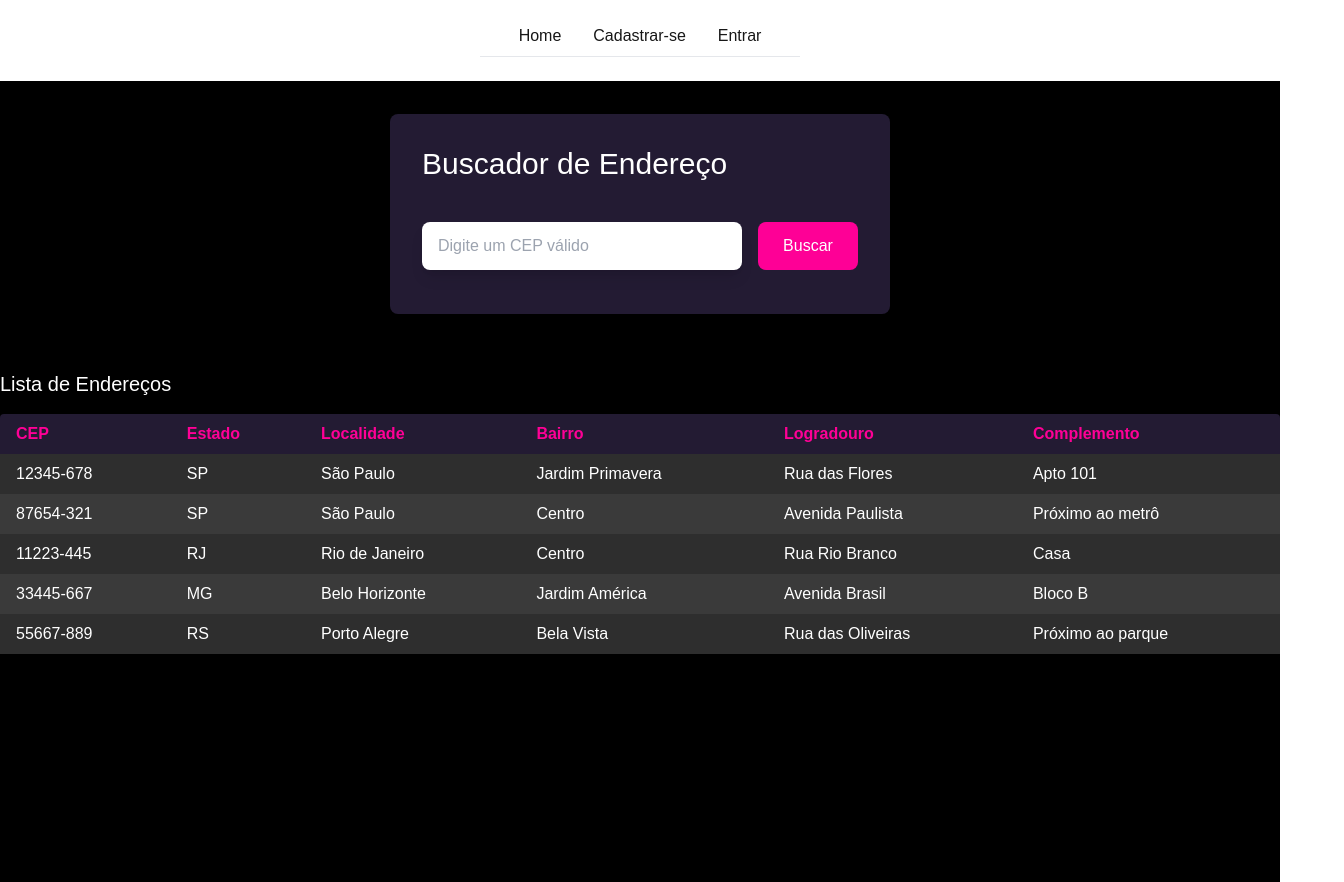
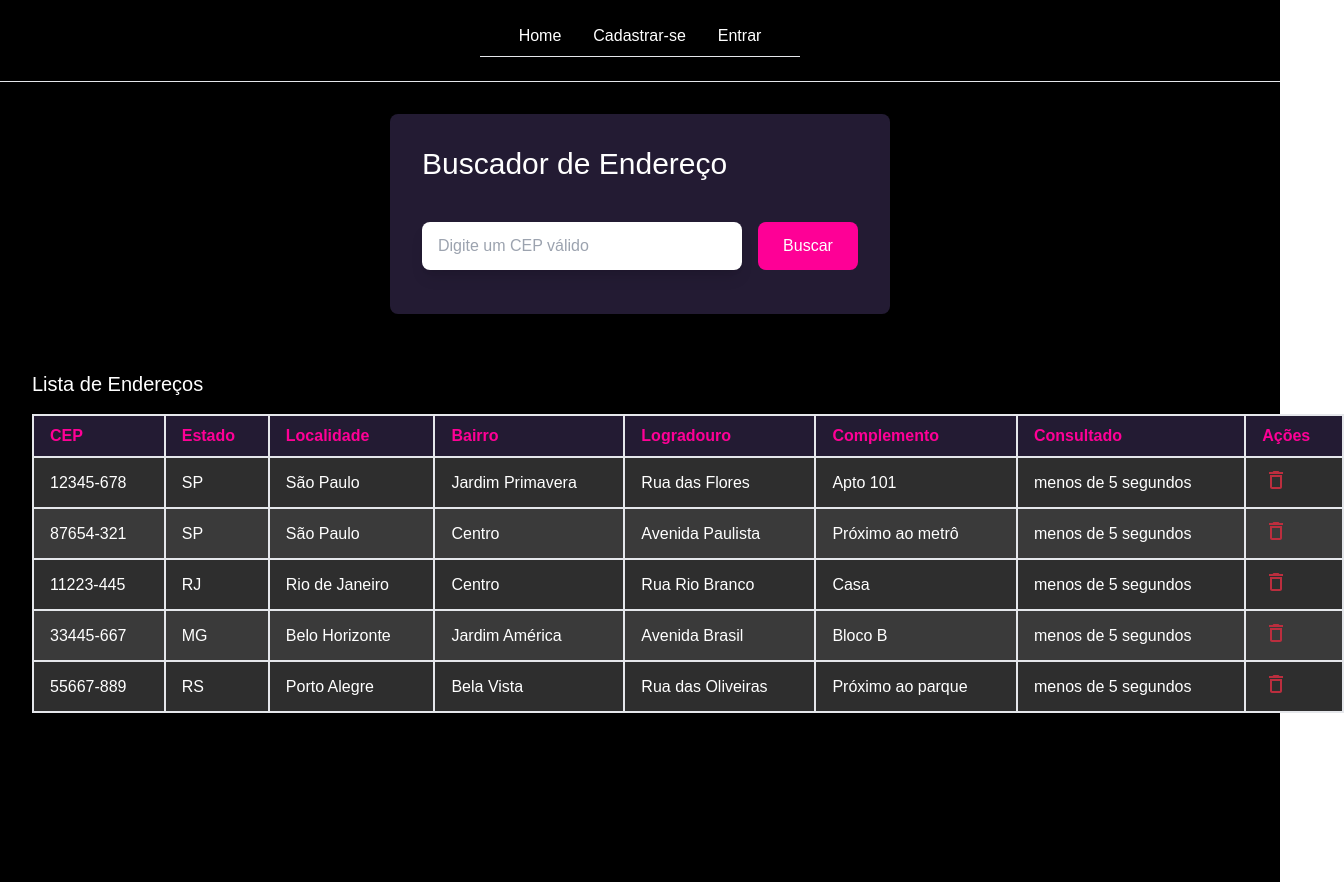
Before and after one commit to CatarinaGuima/SOFTEX-FAP-PROJETO-CEP, a Next.js app: page / in a window 1280 px wide. Shown: the whole page, 1344 px wide, since content can reach past the window. Built offline with nearby package versions, Linux system fonts and the light colour scheme.

Commit message:
feat: adiciona a ação de deletar o item da tabela

```diff
--- a/package.json
+++ b/package.json
@@ -9,10 +9,11 @@
     "lint": "next lint"
   },
   "dependencies": {
+    "date-fns": "^4.1.0",
     "next": "15.0.2",
     "react": "19.0.0-rc-02c0e824-20241028",
     "react-dom": "19.0.0-rc-02c0e824-20241028",
-    "react-loader-spinner": "^6.1.6",
+    "react-icons": "^5.3.0",
     "uuid": "^11.0.2"
   },
   "devDependencies": {
--- a/src/app/page.tsx
+++ b/src/app/page.tsx
@@ -3,7 +3,10 @@ import { getAddress } from "../../get-address";
 import { NavBar } from "../components/header";
 import { useState } from "react";
 import { v4 as randomUUID } from "uuid";
-import { TailSpin } from "react-loader-spinner";
+import { FiLoader } from "react-icons/fi";
+import { formatDistanceToNow } from "date-fns";
+import { ptBR } from "date-fns/locale";
+import { MdOutlineDelete } from "react-icons/md";
 
 interface Address {
   id: string;
@@ -11,8 +14,9 @@ interface Address {
   bairro: string;
   cep: string;
   complemento: string;
-  estado: string;
+  uf: string;
   localidade: string;
+  consultedAt: Date;
 }
 
 export default function Home() {
@@ -25,8 +29,9 @@ export default function Home() {
       bairro: "Jardim Primavera",
       cep: "12345-678",
       complemento: "Apto 101",
-      estado: "SP",
+      uf: "SP",
       localidade: "São Paulo",
+      consultedAt: new Date(),
     },
     {
       id: randomUUID(),
@@ -34,8 +39,9 @@ export default function Home() {
       bairro: "Centro",
       cep: "87654-321",
       complemento: "Próximo ao metrô",
-      estado: "SP",
+      uf: "SP",
       localidade: "São Paulo",
+      consultedAt: new Date(),
     },
     {
       id: randomUUID(),
@@ -43,8 +49,9 @@ export default function Home() {
       bairro: "Centro",
       cep: "11223-445",
       complemento: "Casa",
-      estado: "RJ",
+      uf: "RJ",
       localidade: "Rio de Janeiro",
+      consultedAt: new Date(),
     },
     {
       id: randomUUID(),
@@ -52,8 +59,9 @@ export default function Home() {
       bairro: "Jardim América",
       cep: "33445-667",
       complemento: "Bloco B",
-      estado: "MG",
+      uf: "MG",
       localidade: "Belo Horizonte",
+      consultedAt: new Date(),
     },
     {
       id: randomUUID(),
@@ -61,10 +69,20 @@ export default function Home() {
       bairro: "Bela Vista",
       cep: "55667-889",
       complemento: "Próximo ao parque",
-      estado: "RS",
+      uf: "RS",
       localidade: "Porto Alegre",
+      consultedAt: new Date(),
     },
   ]);
+
+  function formatDate(date: Date) {
+    const result = formatDistanceToNow(new Date(date), {
+      includeSeconds: true,
+      locale: ptBR,
+    });
+    return result;
+  }
+
   const [loading, setLoading] = useState(false);
   const [textValue, setTextValue] = useState("");
 
@@ -72,9 +90,14 @@ export default function Home() {
     setLoading(true);
     try {
       const result = await getAddress(textValue);
+      if (result?.erro === "true") {
+        alert("CEP inválido.");
+        return;
+      }
 
-      const newAddress = {
+      const newAddress: Address = {
         id: randomUUID(),
+        consultedAt: new Date(),
         ...result,
       };
 
@@ -90,10 +113,14 @@ export default function Home() {
     }
   }
 
+  const handleDeleteAddress = (id: string) => {
+    setAddressList(addressList.filter((address) => address.id !== id));
+  };
+
   return (
-    <>
+    <div className="bg-[#000000] text-white">
       <NavBar />
-      <div className="bg-[#000000] text-white flex flex-col justify-center items-center">
+      <div className="flex flex-col justify-center items-center">
         <main className="flex flex-col gap-8 h-screen ">
           <section className="self-center p-8 mt-8 bg-[#231B33] rounded-lg w-[500px] h-[200px]">
             <h1 className="text-3xl mb-8">Buscador de Endereço</h1>
@@ -118,16 +145,7 @@ export default function Home() {
                 >
                   {loading ? (
                     <div className="flex justify-center items-center">
-                      <TailSpin
-                        visible={true}
-                        height="25"
-                        width="25"
-                        color="#ffffff"
-                        ariaLabel="tail-spin-loading"
-                        radius="1"
-                        wrapperStyle={{}}
-                        wrapperClass=""
-                      />
+                      <FiLoader />
                     </div>
                   ) : (
                     "Buscar"
@@ -138,30 +156,41 @@ export default function Home() {
             </div>
           </section>
 
-          <section className="mt-6 w-[80rem]">
-            <h2 className="text-xl mb-4">Lista de Endereços</h2>
-            <table className="min-w-full bg-[#231B33] text-white rounded">
+          <section className="mt-6 w-[82rem]">
+            <h2 className="text-xl mb-4 mx-12">Lista de Endereços</h2>
+            <table className="table-auto [&>*>*>*]:border-2 min-w-full bg-[#231B33] text-white rounded mx-12 mb-10">
               <thead>
-                <tr>
-                <th className="py-2 px-4 text-left text-[#FE0096]">CEP</th>
-                  <th className="py-2 px-4 text-left text-[#FE0096]">Estado</th>
-                  <th className="py-2 px-4 text-left text-[#FE0096]">Localidade</th>
-                  <th className="py-2 px-4 text-left text-[#FE0096]">Bairro</th>
-                  <th className="py-2 px-4 text-left text-[#FE0096]">Logradouro</th>
-                  <th className="py-2 px-4 text-left text-[#FE0096]">Complemento</th>
-
-
+                <tr className="[&>*]:px-4 [&>*]:py-2">
+                  <th className="text-left text-[#FE0096]">CEP</th>
+                  <th className="text-left text-[#FE0096]">Estado</th>
+                  <th className="text-left text-[#FE0096]">Localidade</th>
+                  <th className="text-left text-[#FE0096]">Bairro</th>
+                  <th className="text-left text-[#FE0096]">Logradouro</th>
+                  <th className="text-left text-[#FE0096]">Complemento</th>
+                  <th className="text-left text-[#FE0096]">Consultado</th>
+                  <th className="text-left text-[#FE0096]">Ações</th>
                 </tr>
               </thead>
               <tbody>
                 {addressList.map((addr, index) => (
-                  <tr key={addr.id}  className={`py-2 px-4 ${index % 2 === 0 ? "bg-[#2e2e2e]" : "bg-[#3a3a3a]"} space-y-4`}>
-                    <td className="py-2 px-4">{addr.cep}</td>
-                    <td className="py-2 px-4">{addr.estado}</td>
-                    <td className="py-2 px-4">{addr.localidade}</td>
-                    <td className="py-2 px-4">{addr.bairro}</td>
-                    <td className="py-2 px-4">{addr.logradouro}</td>
-                    <td className="py-2 px-4">{addr.complemento}</td>
+                  <tr
+                    key={addr.id}
+                    className={`[&>*]:px-4 [&>*]:py-2 ${
+                      index % 2 === 0 ? "bg-[#2e2e2e]" : "bg-[#3a3a3a]"
+                    } space-y-4`}
+                  >
+                    <td>{addr.cep}</td>
+                    <td>{addr.uf}</td>
+                    <td>{addr.localidade}</td>
+                    <td>{addr.bairro}</td>
+                    <td>{addr.logradouro}</td>
+                    <td>{addr.complemento}</td>
+                    <td>{formatDate(addr.consultedAt)}</td>
+                    <td>
+                      <button onClick={() => handleDeleteAddress(addr.id)} className="p-0.5">
+                        <MdOutlineDelete size={24} color="#bb2e3e"/>
+                      </button>
+                    </td>
                   </tr>
                 ))}
               </tbody>
@@ -169,6 +198,6 @@ export default function Home() {
           </section>
         </main>
       </div>
-    </>
+    </div>
   );
 }
--- a/src/components/header/index.tsx
+++ b/src/components/header/index.tsx
@@ -2,7 +2,7 @@ import Link from "next/link";
 
 export function NavBar() {
   return (
-    <header className=" border-b border-black py-6">
+    <header className="bg-black text-white border-b py-6">
       <nav className="hidden md:block">
         <ul className="flex justify-center items-center gap-8">
           <li>
```
Also changed, not shown: 1 other file (tests, documents, lock files or other folders).
